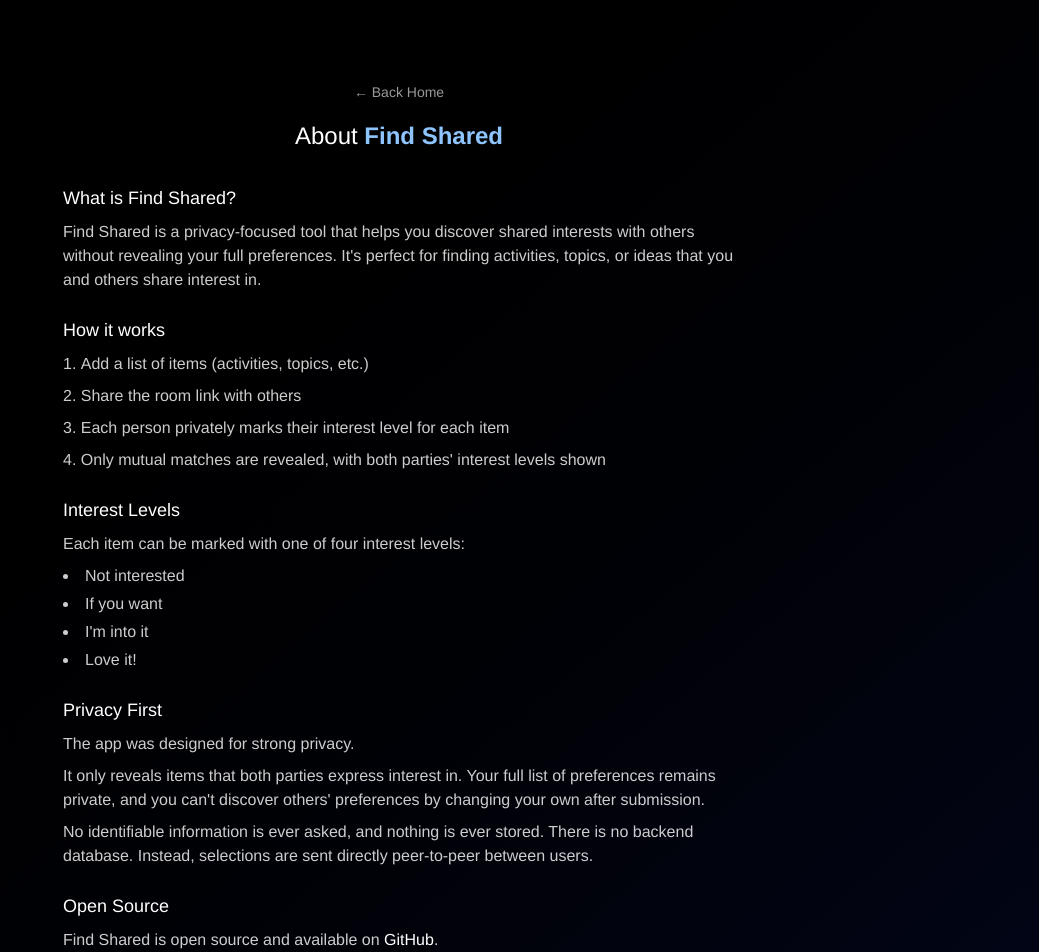
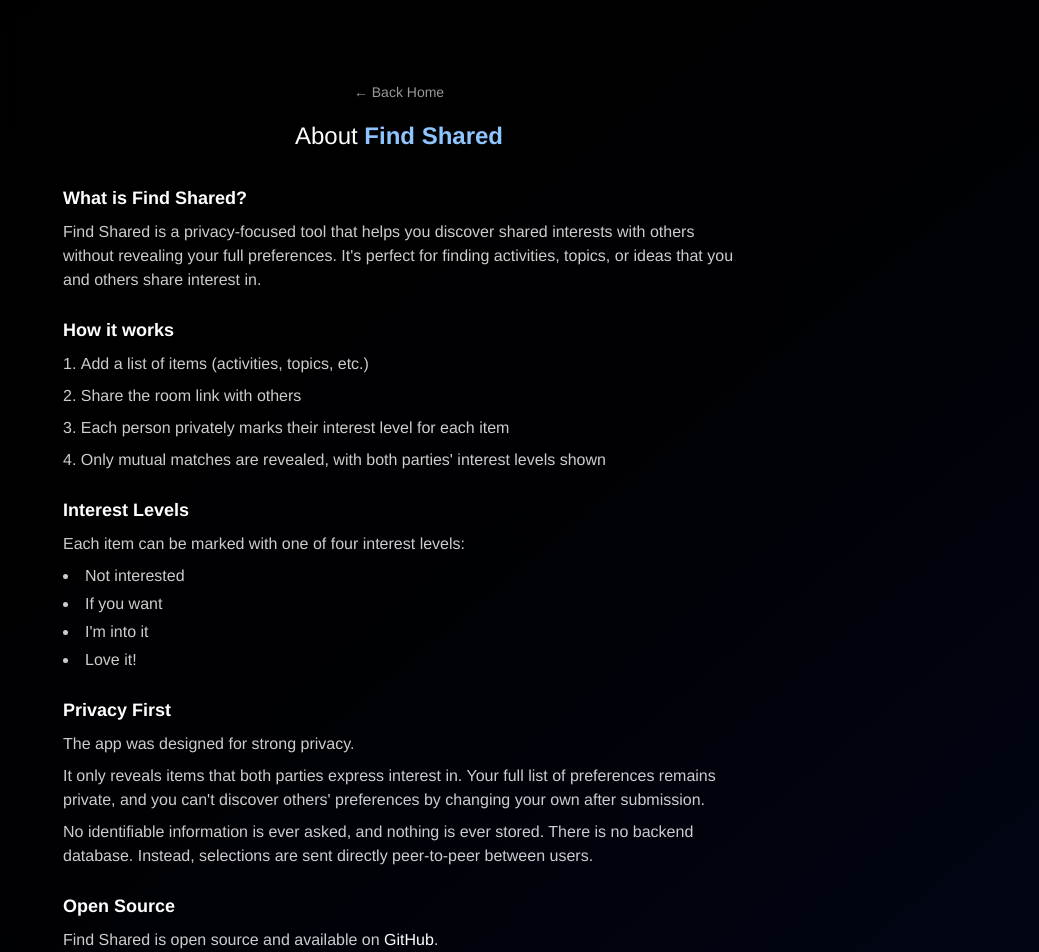
Before and after one commit to dsernst/find-shared, a Next.js app: page /about in a window 1280 px wide. Shown: the top 952 px of the page, without its empty margins (241-1280 px from the left). Built offline with nearby package versions, Linux system fonts and the light colour scheme.

Commit message:
/about: Bold section headers

```diff
--- a/app/about/page.tsx
+++ b/app/about/page.tsx
@@ -28,7 +28,7 @@
 
         <div className="space-y-6 text-white/80">
           <section>
-            <h2 className="mb-2 text-lg font-medium text-white">What is Find Shared?</h2>
+            <h2 className="mb-2 text-lg font-bold text-white">What is Find Shared?</h2>
             <p>
               Find Shared is a privacy-focused tool that helps you discover shared interests with
               others without revealing your full preferences. It&apos;s perfect for finding
@@ -37,7 +37,7 @@
           </section>
 
           <section>
-            <h2 className="mb-2 text-lg font-medium text-white">How it works</h2>
+            <h2 className="mb-2 text-lg font-bold text-white">How it works</h2>
             <ol className="list-inside list-decimal space-y-2">
               <li>Add a list of items (activities, topics, etc.)</li>
               <li>Share the room link with others</li>
@@ -49,7 +49,7 @@
           </section>
 
           <section>
-            <h2 className="mb-2 text-lg font-medium text-white">Interest Levels</h2>
+            <h2 className="mb-2 text-lg font-bold text-white">Interest Levels</h2>
             <p>Each item can be marked with one of four interest levels:</p>
             <ul className="mt-2 list-inside list-disc space-y-1">
               <li>Not interested</li>
@@ -60,7 +60,7 @@
           </section>
 
           <section>
-            <h2 className="mb-2 text-lg font-medium text-white">Privacy First</h2>
+            <h2 className="mb-2 text-lg font-bold text-white">Privacy First</h2>
             <p>The app was designed for strong privacy.</p>
 
             <p className="mt-2">
@@ -76,7 +76,7 @@
           </section>
 
           <section>
-            <h2 className="mb-2 text-lg font-medium text-white">Open Source</h2>
+            <h2 className="mb-2 text-lg font-bold text-white">Open Source</h2>
             <p>
               Find Shared is open source and available on{' '}
               <a
```
